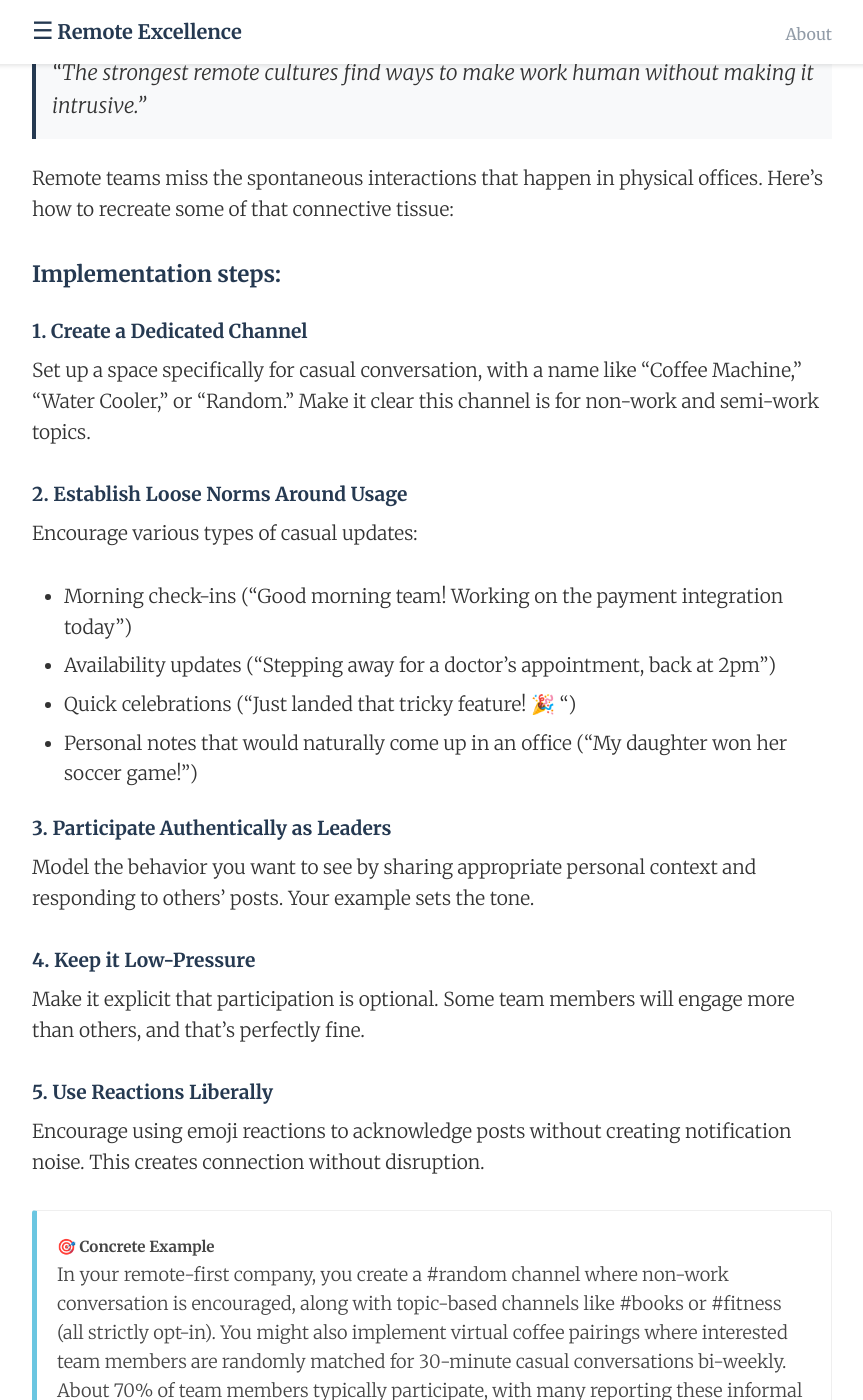
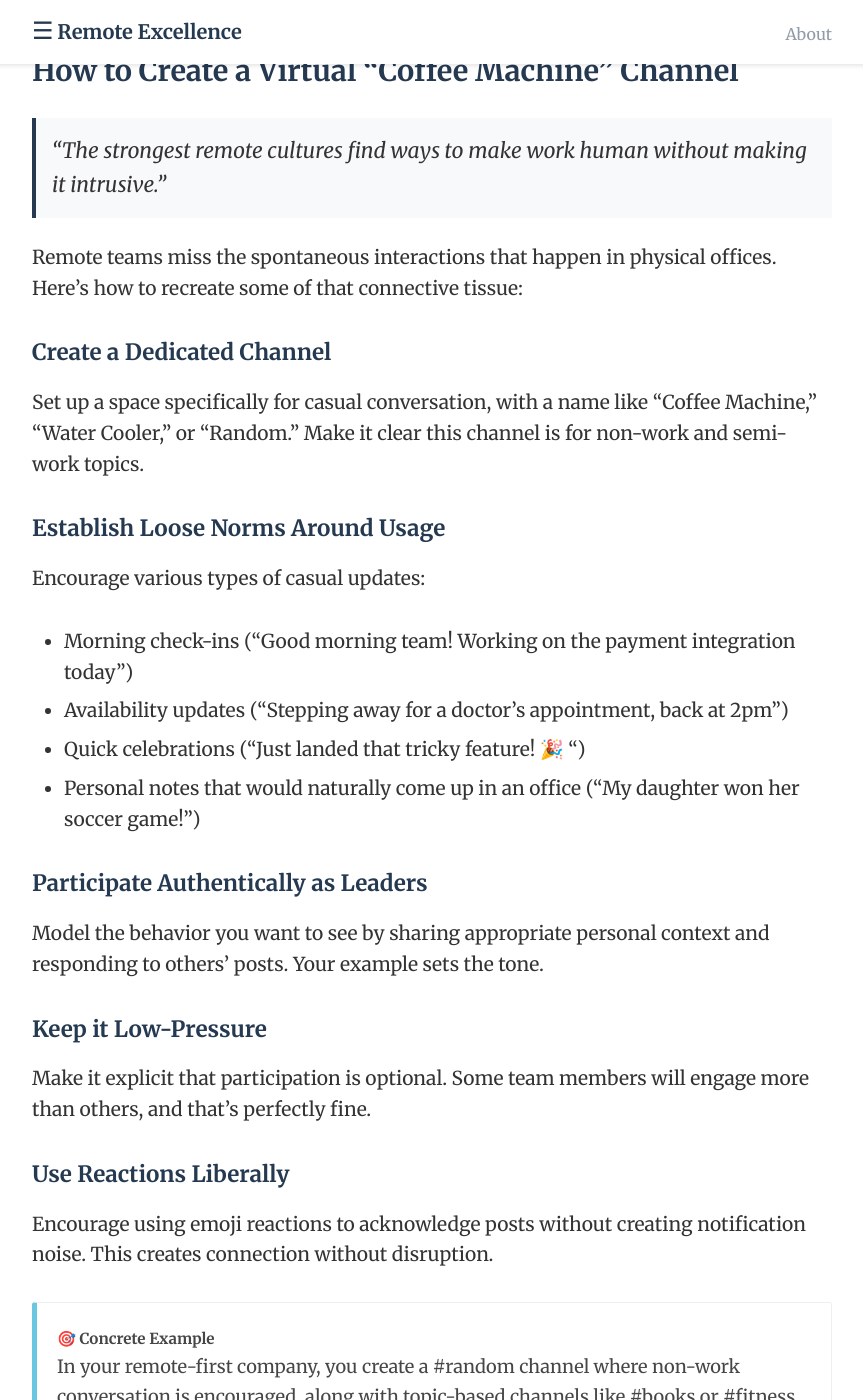
Before and after one commit to luuuc/remote-excellence-book, a Jekyll site: the page built from _chapters/03-communication-architecture.md, in a window 1280 px wide and 1400 px high, scrolled down 8561 px. Shown: the whole window, without its empty margins (208-1071 px from the left). Built offline with Jekyll 4.4.1, drawn with Linux system fonts in a browser that asks for light colours; comment, search, counter and statistics services are not loaded; some of the changed text lies outside the part shown.

Commit message:
fix: review chapter 2, 3, and 10

```diff
--- a/_chapters/03-communication-architecture.md
+++ b/_chapters/03-communication-architecture.md
@@ -110,7 +110,7 @@
 
 Even well-intentioned remote teams often struggle with communication challenges:
 
-## 1. The 'Always On' Expectation
+## The 'Always On' Expectation
 
 **The problem**: Team members feeling obligated to respond immediately at all hours, leading to burnout and shallow work.
 
@@ -121,7 +121,7 @@
 - Team coordination channels: Within 24 hours on workdays
 - FYI messages: No response explicitly required
 
-## 2. Documentation Without Discoverability
+## Documentation Without Discoverability
 
 **The problem**: Creating thorough documentation that no one can find when needed, leading to duplicated questions and decisions.
 
@@ -129,7 +129,7 @@
 
 **Implementation**: Develop documentation templates with standardized metadata fields, implement a consistent tagging system, and regularly audit search functionality to ensure information can be found when needed.
 
-## 3. Notification Fatigue
+## Notification Fatigue
 
 **The problem**: Overwhelming team members with constant alerts across multiple channels, fragmenting attention and reducing productivity.
 
@@ -137,7 +137,7 @@
 
 **Implementation**: Establish default notification settings for different roles, create "do not disturb" norms during focus time, and periodically remind the team to review their notification settings.
 
-## 4. Invisible Context
+## Invisible Context
 
 **The problem**: Assuming others have the same background information you do, leading to confusion and misaligned decisions.
 
@@ -145,7 +145,7 @@
 
 **Implementation**: Create communication templates that prompt for necessary context, establish norms around linking to relevant background information, and train team members to recognize when context might be missing.
 
-## 5. Time Zone Inequity
+## Time Zone Inequity
 
 **The problem**: Consistent scheduling that favors certain regions, creating second-class team members who always work at inconvenient hours.
 
@@ -159,13 +159,11 @@
 
 One of the most effective practices for remote teams is replacing synchronous daily standups with written async updates. This approach creates visibility without requiring everyone to be available simultaneously, while building a searchable record of progress.
 
-## Implementation steps:
-
-### 1. Create a Dedicated Channel
+## Create a Dedicated Channel
 
 Set up a specific place for daily updates in your team communication tool (Basecamp, Slack, etc.). This keeps updates organized and easily referenced.
 
-### 2. Establish a Simple Template
+## Establish a Simple Template
 
 Provide a consistent structure for updates that captures essential information:
 
@@ -186,23 +184,23 @@
 
 This template focuses on progress and needs rather than activity justification.
 
-### 3. Set Clear Expectations
+## Set Clear Expectations
 
 Establish when updates should be posted (typically at the start of each person's workday) and who is responsible for them (usually all individual contributors and team leads).
 
-### 4. Lead by Example
+## Lead by Example
 
 As a leader, consistently post your own updates following the template. This normalizes the practice and demonstrates its value.
 
-### 5. Use Updates as Reference Points
+### Use Updates as Reference Points
 
 Reference these updates during 1:1s, planning sessions, and retrospectives. This reinforces their importance and utility.
 
-### 6. Keep the Focus on Helping
+## Keep the Focus on Helping
 
 Frame updates as tools for coordination and support, not monitoring or surveillance. The goal is surfacing needs and sharing progress, not justifying activity.
 
-### 7. Create a 1:1 Review Process
+## Create a 1:1 Review Process
 
 Use the accumulated updates as material for substantive weekly or bi-weekly 1:1 conversations. They create a record of progress, challenges, and patterns over time.
 
@@ -216,13 +214,11 @@
 
 Remote teams miss the spontaneous interactions that happen in physical offices. Here's how to recreate some of that connective tissue:
 
-## Implementation steps:
-
-### 1. Create a Dedicated Channel
+## Create a Dedicated Channel
 
 Set up a space specifically for casual conversation, with a name like "Coffee Machine," "Water Cooler," or "Random." Make it clear this channel is for non-work and semi-work topics.
 
-### 2. Establish Loose Norms Around Usage
+## Establish Loose Norms Around Usage
 
 Encourage various types of casual updates:
 - Morning check-ins ("Good morning team! Working on the payment integration today")
@@ -230,15 +226,15 @@
 - Quick celebrations ("Just landed that tricky feature! 🎉 ")
 - Personal notes that would naturally come up in an office ("My daughter won her soccer game!")
 
-### 3. Participate Authentically as Leaders
+## Participate Authentically as Leaders
 
 Model the behavior you want to see by sharing appropriate personal context and responding to others' posts. Your example sets the tone.
 
-### 4. Keep it Low-Pressure
+## Keep it Low-Pressure
 
 Make it explicit that participation is optional. Some team members will engage more than others, and that's perfectly fine.
 
-### 5. Use Reactions Liberally
+## Use Reactions Liberally
 
 Encourage using emoji reactions to acknowledge posts without creating notification noise. This creates connection without disruption.
 
@@ -321,7 +317,7 @@
 
 Here's a practical approach to managing your remote toolset:
 
-> "Every new tool should solve a critical problem, not just be 'nice to have.' Each addition creates cognitive overhead for the entire team."
+*Every new tool should solve a critical problem, not just be 'nice to have.' Each addition creates cognitive overhead for the entire team.*
 
 This echoes the philosophy of having 'one right way to do things' - rather than offering fifteen different ways to accomplish the same task, find the most elegant solution and standardize on it.
 
--- a/assets/stylesheets/style.css
+++ b/assets/stylesheets/style.css
@@ -201,7 +201,6 @@
   padding: 2rem;
   min-height: 60vh;
   font-size: 1.2rem;
-  font-weight: 100;
 }
 
 .container {
```
Also changed, not shown: _chapters/02-the-foundation.md (+70 -61 lines), _chapters/10-conclusion.md (+21 -21 lines).
